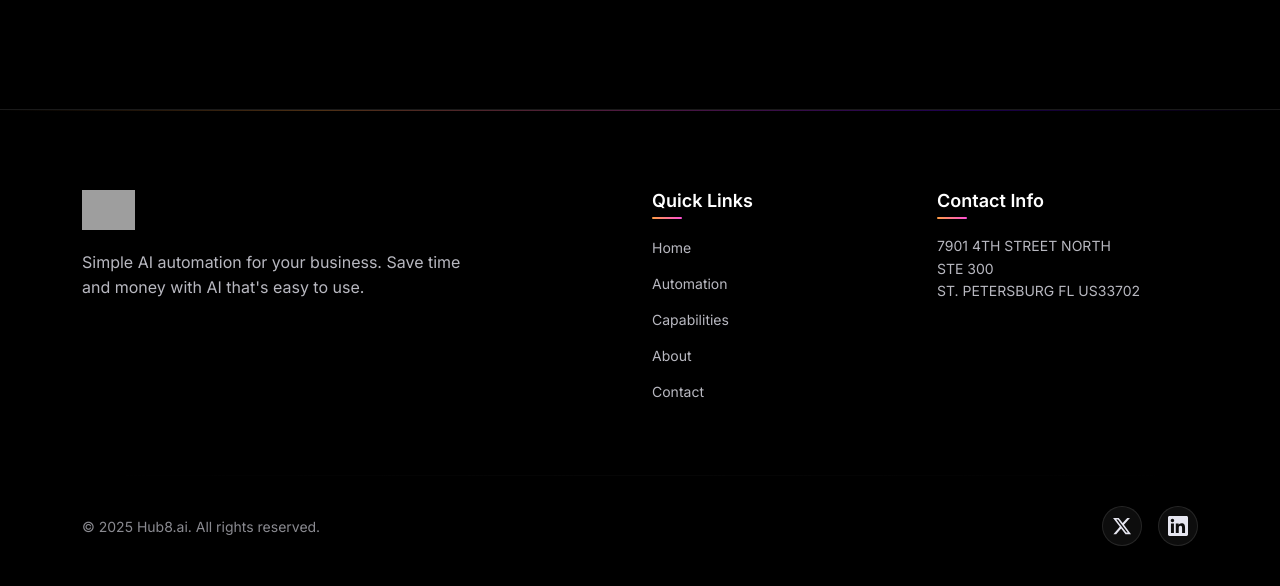
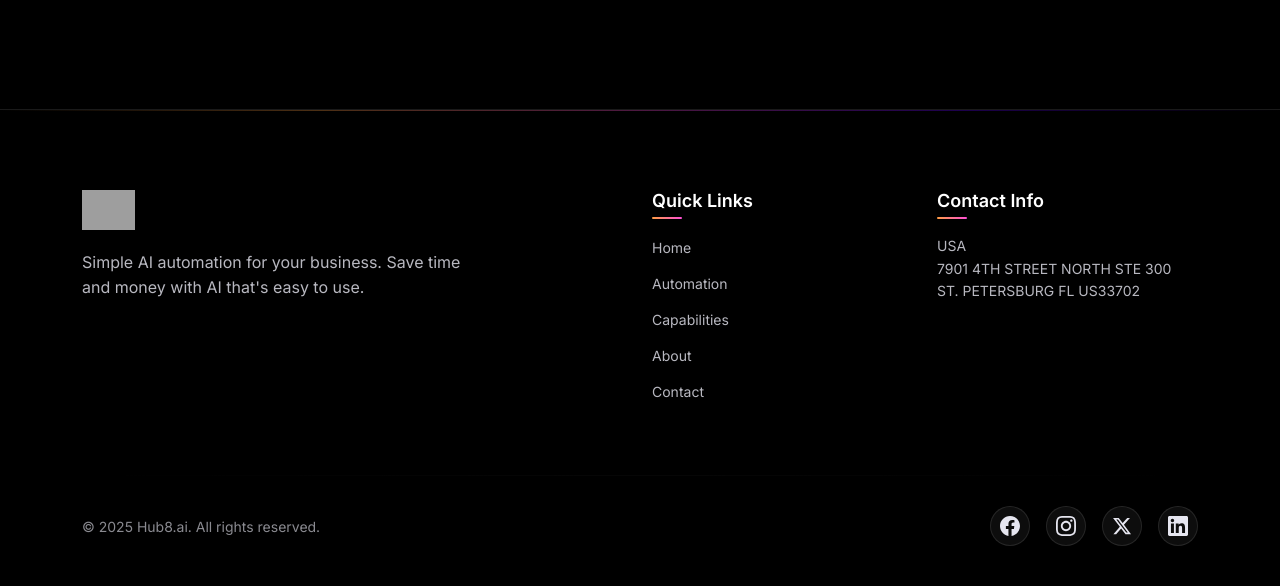
Before and after one commit to tomj0311/www, a PHP site: page /index.php in a window 1280 px wide. Shown: the part 5029-5615 px from the top of the page. Run offline with PHP 8.4, Linux system fonts and the light colour scheme; grey boxes are pictures that could not be loaded.

Commit message:
Update footer contact information and add social media icons

```diff
--- a/includes/footer.php
+++ b/includes/footer.php
@@ -29,8 +29,8 @@
         <h5 class="footer-title">Contact Info</h5>
         <div class="footer-contact">
           <p class="contact-address">
-            7901 4TH STREET NORTH<br>
-            STE 300<br>
+            USA<br>
+            7901 4TH STREET NORTH STE 300<br>
             ST. PETERSBURG FL US33702
           </p>
         </div>
@@ -45,6 +45,16 @@
       </div>
       <div class="col-md-6 text-md-end">
         <div class="footer-social">
+          <a href="#" class="social-link" aria-label="Facebook">
+            <svg width="20" height="20" viewBox="0 0 24 24" fill="currentColor">
+              <path d="M24 12.073c0-6.627-5.373-12-12-12s-12 5.373-12 12c0 5.99 4.388 10.954 10.125 11.854v-8.385H7.078v-3.47h3.047V9.43c0-3.007 1.792-4.669 4.533-4.669 1.312 0 2.686.235 2.686.235v2.953H15.83c-1.491 0-1.956.925-1.956 1.874v2.25h3.328l-.532 3.47h-2.796v8.385C19.612 23.027 24 18.062 24 12.073z"/>
+            </svg>
+          </a>
+          <a href="#" class="social-link" aria-label="Instagram">
+            <svg width="20" height="20" viewBox="0 0 24 24" fill="currentColor">
+              <path d="M12 2.163c3.204 0 3.584.012 4.85.07 3.252.148 4.771 1.691 4.919 4.919.058 1.265.069 1.645.069 4.849 0 3.205-.012 3.584-.069 4.849-.149 3.225-1.664 4.771-4.919 4.919-1.266.058-1.644.07-4.85.07-3.204 0-3.584-.012-4.849-.07-3.26-.149-4.771-1.699-4.919-4.92-.058-1.265-.07-1.644-.07-4.849 0-3.204.013-3.583.07-4.849.149-3.227 1.664-4.771 4.919-4.919 1.266-.057 1.645-.069 4.849-.069zm0-2.163c-3.259 0-3.667.014-4.947.072-4.358.2-6.78 2.618-6.98 6.98-.059 1.281-.073 1.689-.073 4.948 0 3.259.014 3.668.072 4.948.2 4.358 2.618 6.78 6.98 6.98 1.281.058 1.689.072 4.948.072 3.259 0 3.668-.014 4.948-.072 4.354-.2 6.782-2.618 6.979-6.98.059-1.28.073-1.689.073-4.948 0-3.259-.014-3.667-.072-4.947-.196-4.354-2.617-6.78-6.979-6.98-1.281-.059-1.69-.073-4.949-.073zm0 5.838c-3.403 0-6.162 2.759-6.162 6.162s2.759 6.163 6.162 6.163 6.162-2.759 6.162-6.163c0-3.403-2.759-6.162-6.162-6.162zm0 10.162c-2.209 0-4-1.79-4-4 0-2.209 1.791-4 4-4s4 1.791 4 4c0 2.21-1.791 4-4 4zm6.406-11.845c-.796 0-1.441.645-1.441 1.44s.645 1.44 1.441 1.44c.795 0 1.439-.645 1.439-1.44s-.644-1.44-1.439-1.44z"/>
+            </svg>
+          </a>
           <a href="#" class="social-link" aria-label="Twitter">
             <svg width="20" height="20" viewBox="0 0 24 24" fill="currentColor">
               <path d="M18.244 2.25h3.308l-7.227 8.26 8.502 11.24H16.17l-5.214-6.817L4.99 21.75H1.68l7.73-8.835L1.254 2.25H8.08l4.713 6.231zm-1.161 17.52h1.833L7.084 4.126H5.117z"/>
```
